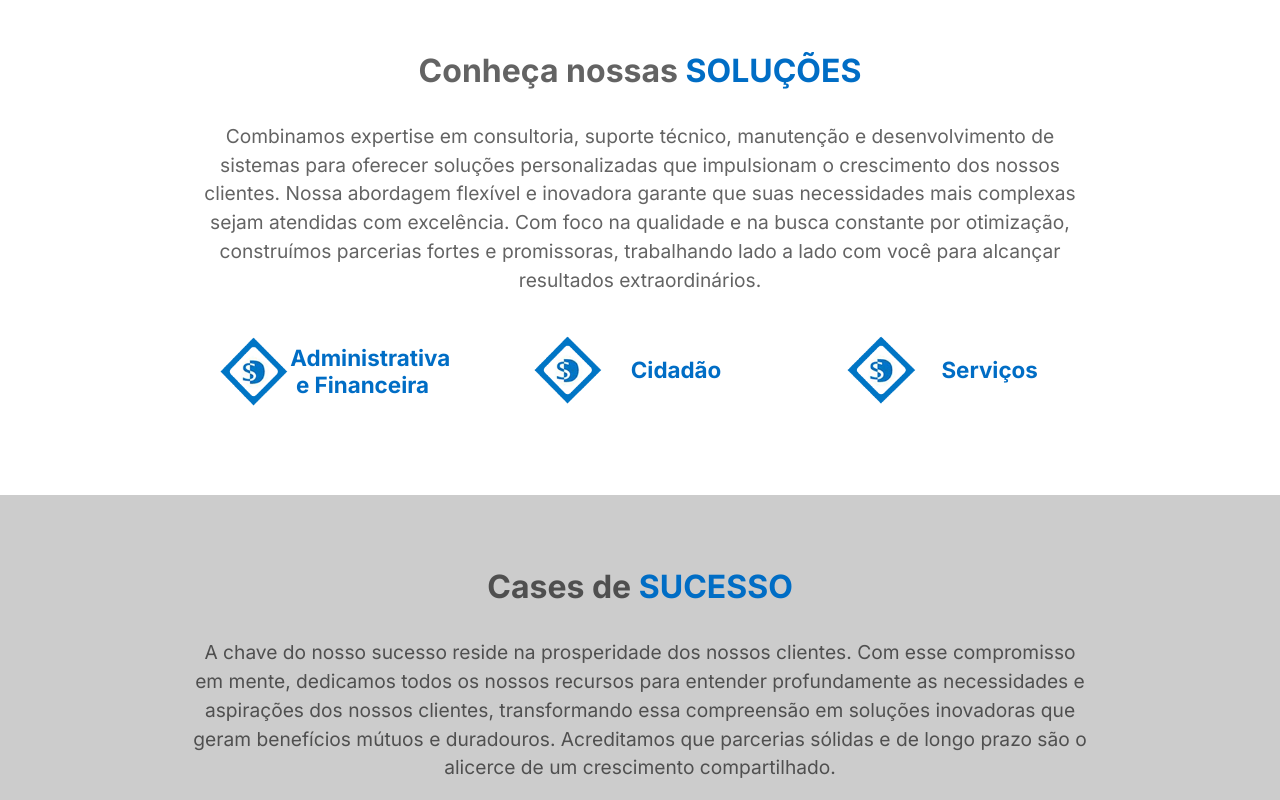
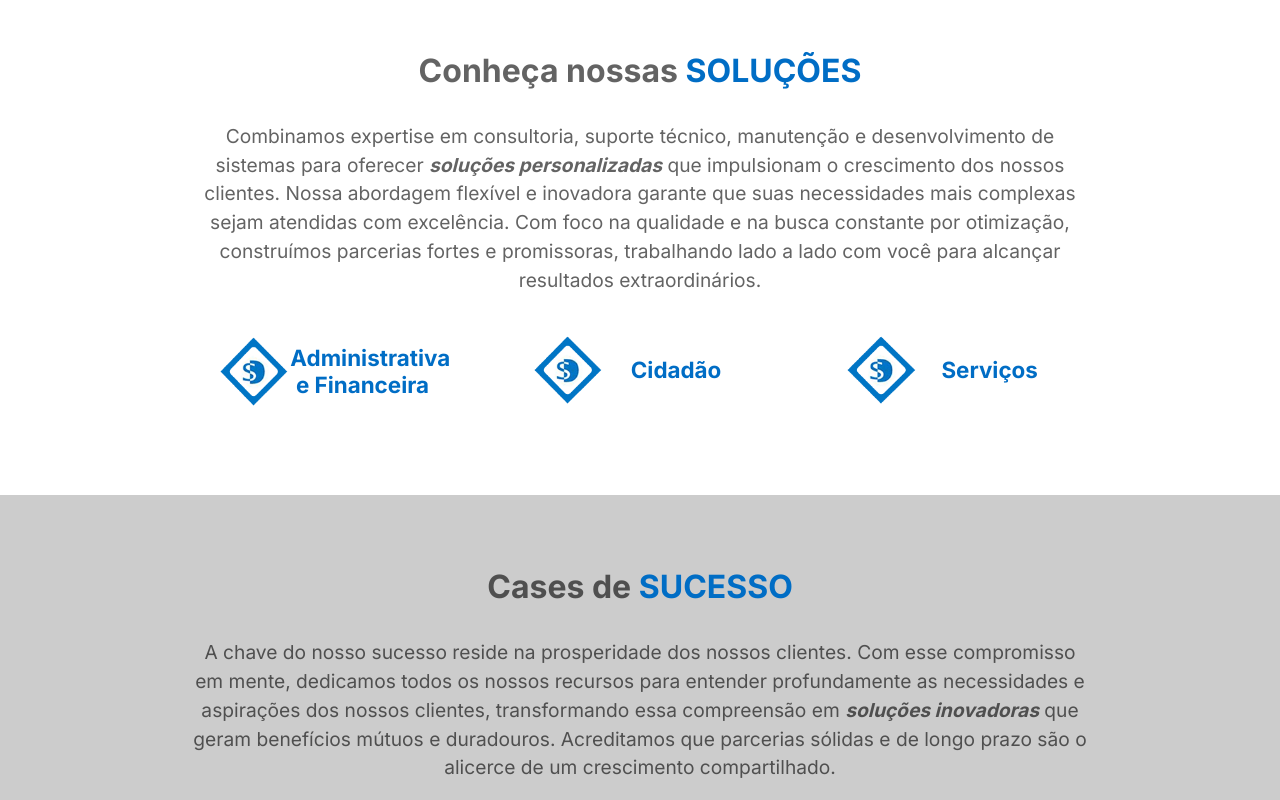
Before and after one commit to samuelcarneiro/softwaredata, a plain HTML site: page index.html in a window 1280 px wide. Shown: the part 660-1460 px from the top of the page. Drawn offline with Linux system fonts and the light colour scheme.

Commit message:
Ênfase em partes no texto das sections.

```diff
--- a/index.html
+++ b/index.html
@@ -98,7 +98,7 @@
     <section class="nossas-solucoes">
         <div class="container">
             <h2>Conheça nossas <span class="destaque">soluções</span></h2>
-            <p>Combinamos expertise em consultoria, suporte técnico, manutenção e desenvolvimento de sistemas para oferecer soluções personalizadas que impulsionam o crescimento dos nossos clientes. Nossa abordagem flexível e inovadora garante que suas necessidades mais complexas sejam atendidas com excelência. Com foco na qualidade e na busca constante por otimização, construímos parcerias fortes e promissoras, trabalhando lado a lado com você para alcançar resultados extraordinários.</p>
+            <p>Combinamos expertise em consultoria, suporte técnico, manutenção e desenvolvimento de sistemas para oferecer <b><em>soluções personalizadas</em></b> que impulsionam o crescimento dos nossos clientes. Nossa abordagem flexível e inovadora garante que suas necessidades mais complexas sejam atendidas com excelência. Com foco na qualidade e na busca constante por otimização, construímos parcerias fortes e promissoras, trabalhando lado a lado com você para alcançar resultados extraordinários.</p>
             <div class="nossas-solucoes-list">
                 <ul>
                     <li><a href="#">
@@ -129,7 +129,7 @@
     <section class="cases">
         <div class="container">
             <h2>Cases de <span class="destaque">sucesso</span></h2>
-            <p>A chave do nosso sucesso reside na prosperidade dos nossos clientes. Com esse compromisso em mente, dedicamos todos os nossos recursos para entender profundamente as necessidades e aspirações dos nossos clientes, transformando essa compreensão em soluções inovadoras que geram benefícios mútuos e duradouros. Acreditamos que parcerias sólidas e de longo prazo são o alicerce de um crescimento compartilhado.</p>
+            <p>A chave do nosso sucesso reside na prosperidade dos nossos clientes. Com esse compromisso em mente, dedicamos todos os nossos recursos para entender profundamente as necessidades e aspirações dos nossos clientes, transformando essa compreensão em <b><em>soluções inovadoras</em></b> que geram benefícios mútuos e duradouros. Acreditamos que parcerias sólidas e de longo prazo são o alicerce de um crescimento compartilhado.</p>
 
             <div class="cards">
                 <div class="card">
```
